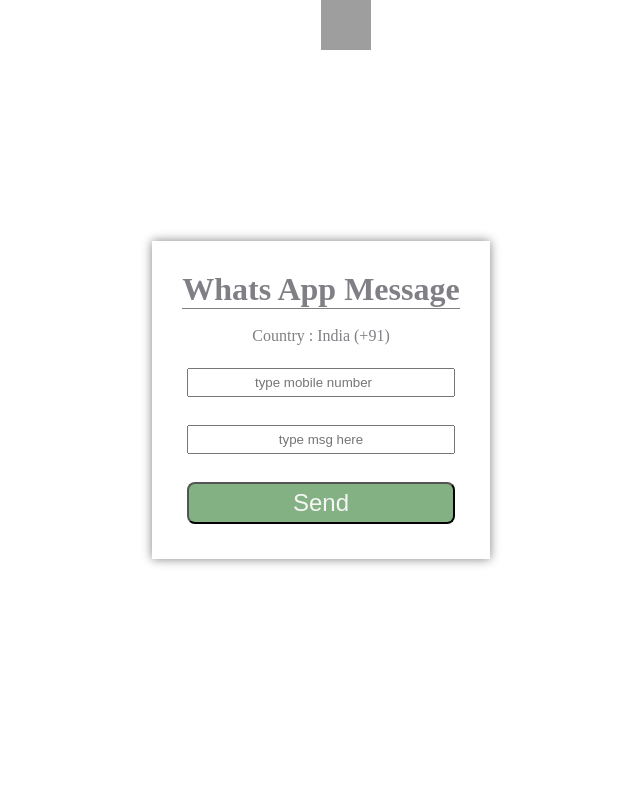
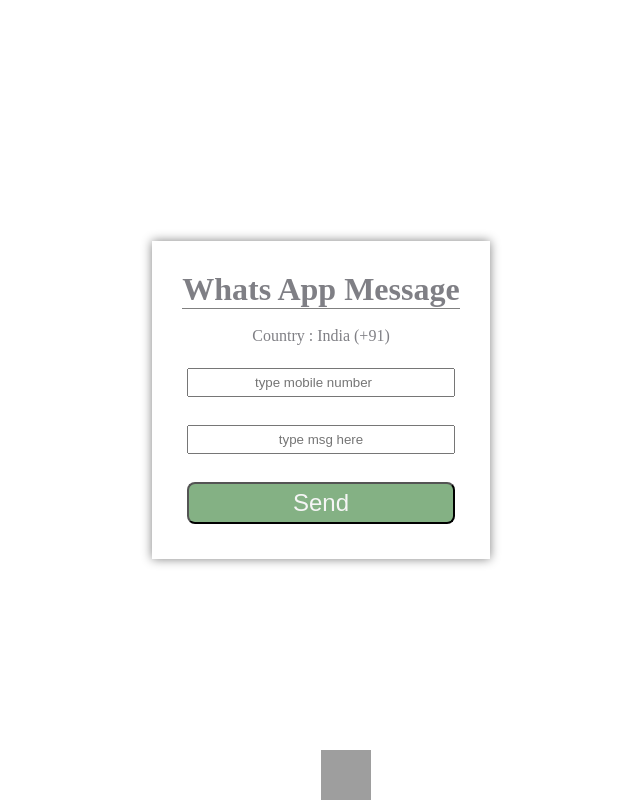
Before and after one commit to Rahul-Popalghat/whatappMessanger, a plain HTML site: page index.html in a window 1280 px wide. Shown: the whole page, without its empty margins (319-959 px from the left). Drawn offline with Linux system fonts and the light colour scheme; grey boxes are pictures that could not be loaded.

Commit message:
scanner button position

```diff
--- a/index.html
+++ b/index.html
@@ -48,7 +48,7 @@ style='background:rgba(10, 100, 10, 0.5)'>
 </div>
 
 <style>
-#scannerBtn{width: 50px; height:50px; position : absolute; bottom:0 px; left:50%; tansform:transalteY(-50%); display: flex;}
+#scannerBtn{width: 50px; height:50px; position : absolute; bottom:0px; left:50%; tansform:translateY(-50%); display: flex;}
 #scannerBtn img {width:100%; height:100%;}
 </style>
 
```
